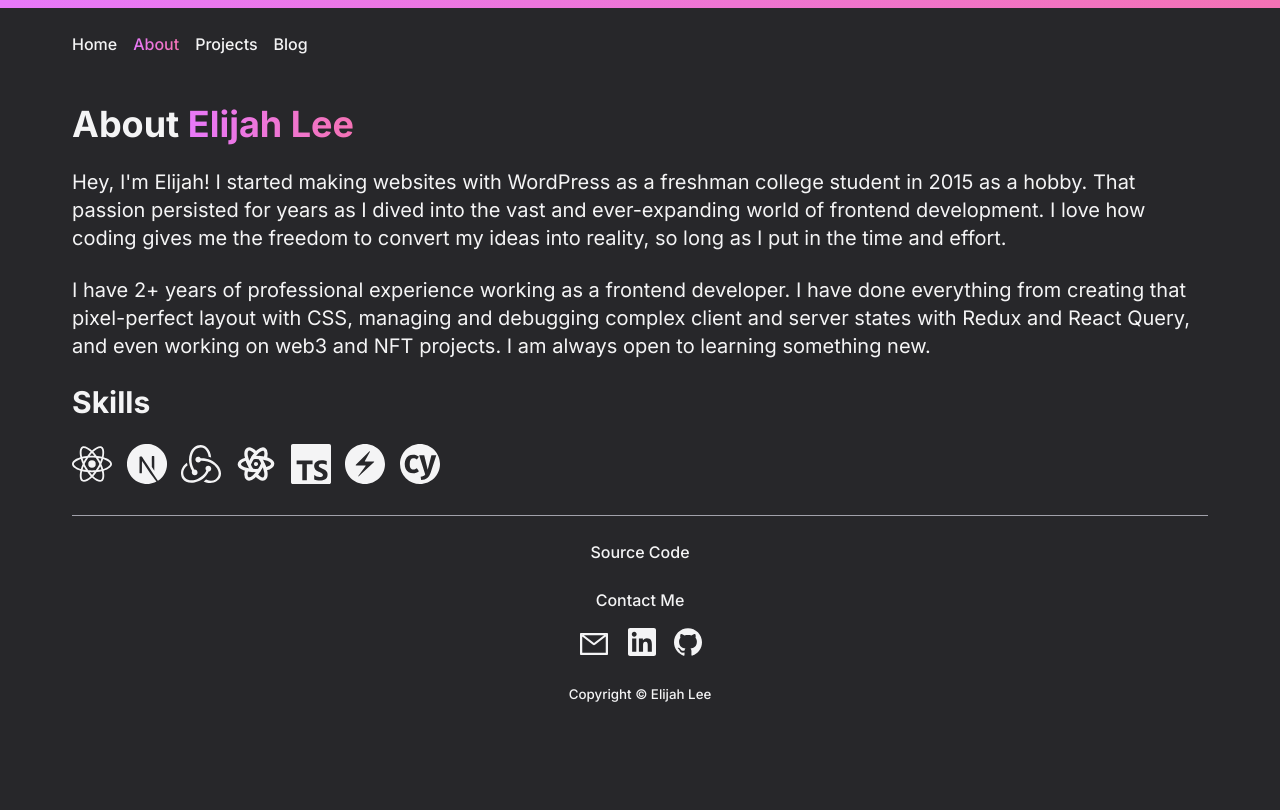
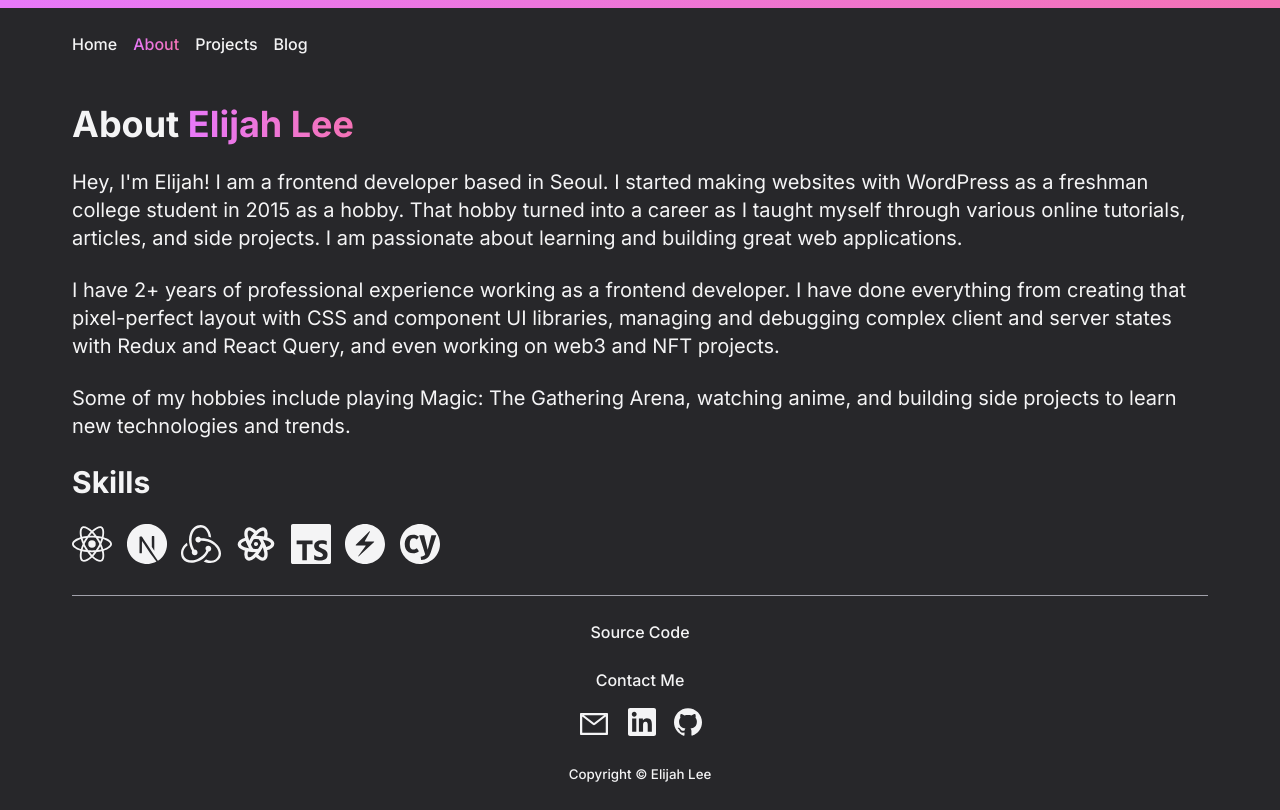
Before and after one commit to devejlee/portfolio, a Next.js app: page /about in a window 1280 px wide. Built offline with nearby package versions, Linux system fonts and the light colour scheme.

Commit message:
modify: update about me intro

```diff
--- a/app/about/page.tsx
+++ b/app/about/page.tsx
@@ -46,8 +46,9 @@ const AboutPage = () => {
     <div>
       <section>
         <h2>About <span className="text-gradient">Elijah Lee</span></h2>
-        <p>Hey, I&apos;m Elijah! I started making websites with WordPress as a freshman college student in 2015 as a hobby. That passion persisted for years as I dived into the vast and ever-expanding world of frontend development. I love how coding gives me the freedom to convert my ideas into reality, so long as I put in the time and effort.</p>
-        <p>I have 2+ years of professional experience working as a frontend developer. I have done everything from creating that pixel-perfect layout with CSS, managing and debugging complex client and server states with Redux and React Query, and even working on web3 and NFT projects. I am always open to learning something new.</p>
+        <p>Hey, I&apos;m Elijah! I am a frontend developer based in Seoul. I started making websites with WordPress as a freshman college student in 2015 as a hobby. That hobby turned into a career as I taught myself through various online tutorials, articles, and side projects. I am passionate about learning and building great web applications.</p>
+        <p>I have 2+ years of professional experience working as a frontend developer. I have done everything from creating that pixel-perfect layout with CSS and component UI libraries, managing and debugging complex client and server states with Redux and React Query, and even working on web3 and NFT projects.</p>
+        <p>Some of my hobbies include playing Magic: The Gathering Arena, watching anime, and building side projects to learn new technologies and trends.</p>
       </section>
       <section>
         <h3>Skills</h3>
```
